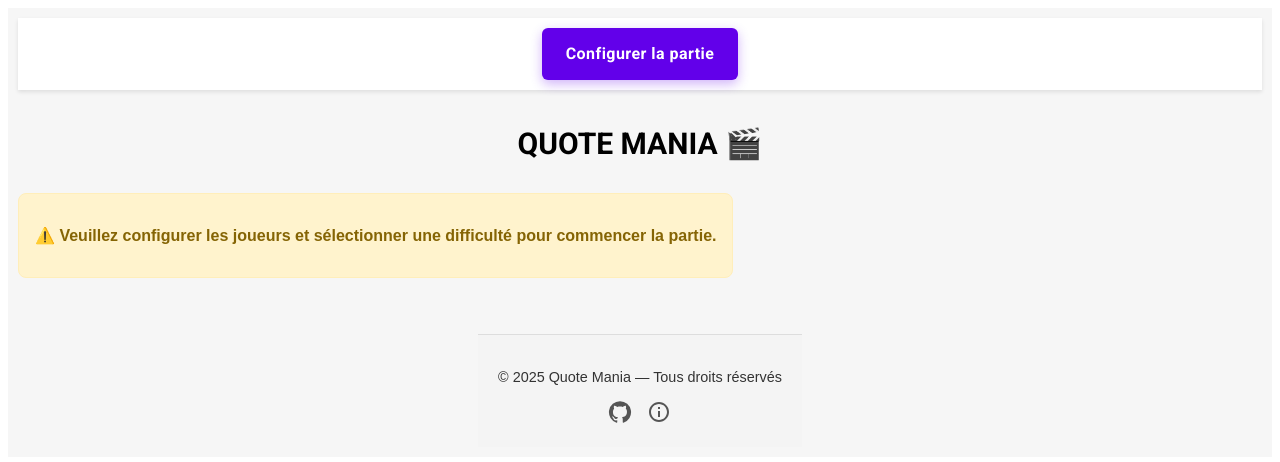
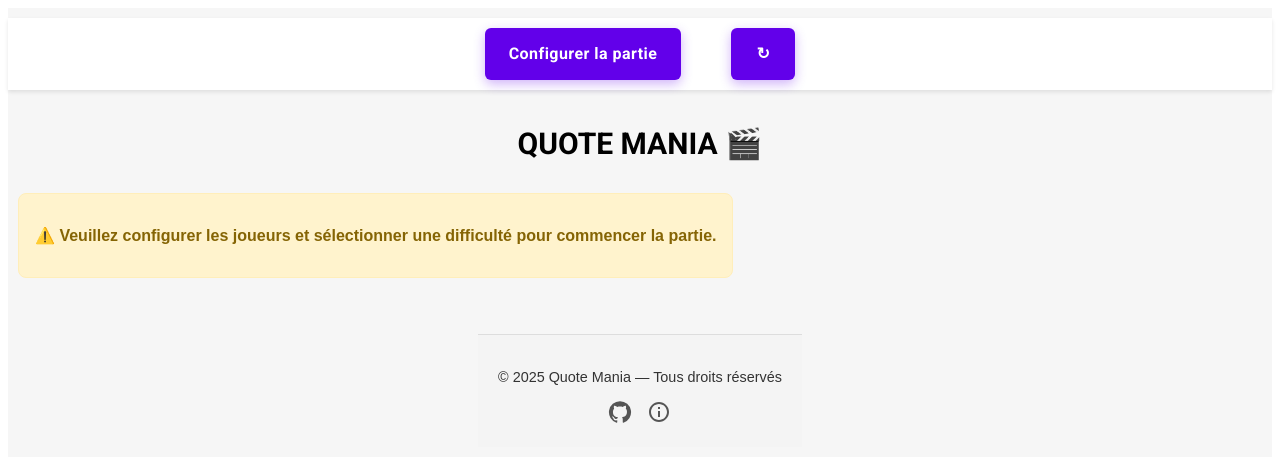
Before and after one commit to Vinny031/WEBAPP_QUOTEMANIA, a React (Vite) app: page / in a window 1280 px wide. Shown: the top 462 px of the page. Built offline with nearby package versions, Linux system fonts and the light colour scheme.

Commit message:
Création du bouton reset et implantation dans le header de l'app.

```diff
--- a/src/App.jsx
+++ b/src/App.jsx
@@ -4,7 +4,8 @@ import QuoteCard from './components/QuoteCard/QuoteCard';
 import CustomButton from './components/CustomButton/CustomButton';
 import PlayerAvatars from './components/PlayerAvatars/PlayerAvatars';
 import Podium from './components/Podium/Podium';
-import Footer from './components/Footer/Footer'
+import Footer from './components/Footer/Footer';
+import ResetButton from './components/ResetButton/ResetButton';  // Importer le composant ResetButton
 import quotesData from '../public/data/quotes.json';
 import './App.scss';
 
@@ -64,6 +65,11 @@ function App() {
     );
   };
 
+  const resetGame = () => {
+    setPlayers([]);
+    setDifficulty(null);
+  };
+
   useEffect(() => {
     setRandomQuote(quotesData[Math.floor(Math.random() * quotesData.length)]);
   }, []);
@@ -77,6 +83,7 @@ function App() {
         onSelectDifficulty={handleSelectDifficulty}
         players={players}
         difficulty={difficulty}
+        resetGame={resetGame}
       />
       <h1>QUOTE MANIA 🎬</h1>
       <section className="main-content">
@@ -101,7 +108,6 @@ function App() {
       <Footer />
     </div>
   );
-
 }
 
 export default App;
--- a/src/components/Header/Header.jsx
+++ b/src/components/Header/Header.jsx
@@ -1,14 +1,17 @@
 import React from 'react';
 import PartySetupButton from '../PartySetupButton/PartySetupButton';
+import ResetButton from '../ResetButton/ResetButton'
 import './Header.scss';
 
-const Header = ({ onPlayersConfigured, onSelectDifficulty }) => {
+const Header = ({ onPlayersConfigured, onSelectDifficulty,resetGame }) => {
   return (
     <header className="header">
       <PartySetupButton
         onPlayersConfigured={onPlayersConfigured}
         onDifficultyChange={onSelectDifficulty}
+        label="Configurer la partie"
       />
+      <ResetButton onClick={resetGame} label="↻" />
     </header>
   );
 };
--- a/src/components/Header/Header.scss
+++ b/src/components/Header/Header.scss
@@ -6,5 +6,6 @@
   justify-content: center;
   box-shadow: 0 2px 4px rgba(0, 0, 0, 0.1);
   z-index: 1000;
-  padding: 10px 0;
+  padding: 10px;
+  gap: 50px;
 }
--- /dev/null
+++ b/src/components/ResetButton/ResetButton.jsx
@@ -0,0 +1,15 @@
+import React from 'react';
+import CustomButton from '../CustomButton/CustomButton';
+
+const ResetButton = ({ onClick, label = "Reset", className }) => {
+  return (
+    <CustomButton
+      onClick={onClick}
+      label={label}
+      className={`reset-button ${className}`}
+      aria-label={label}
+    />
+  );
+};
+
+export default ResetButton;
```
